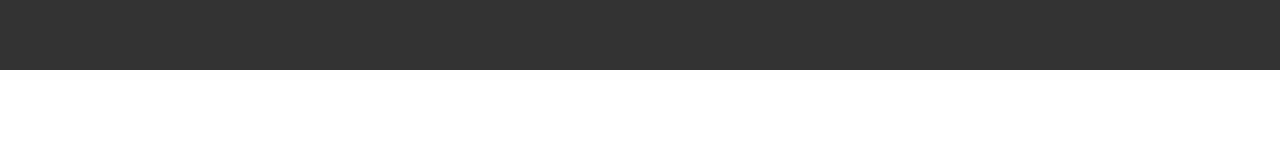
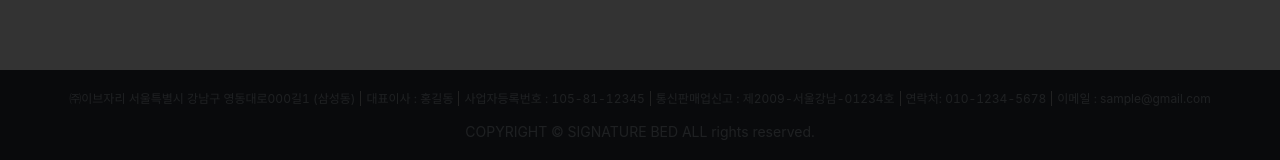
Before and after one commit to Lee-in-hyuk/signature-bed, a React (Create React App) app: page /video in a window 1280 px wide. Shown: the part 3396-3556 px from the top of the page. Before the commit the page ends 3466 px from the top, so only its background shows below. Built offline with nearby package versions, Linux system fonts and the light colour scheme.

Commit message:
footer 작성완료

```diff
--- a/src/App.css
+++ b/src/App.css
@@ -73,3 +73,22 @@ video {
   top: 600px;
   left: 300px;
 }
+#footer {
+  background-color: #2D323D;
+  color: #98a2aa;
+  text-align: center;
+}
+#ft_text {
+  font-size: 12px;
+  padding-top: 20px;
+}
+#ft_text span {
+  padding: 0 5px;
+}
+#ft_text span:not(:last-child){
+  border-right: 1px solid #aaa;
+}
+#ft_copy {
+  font-size: 14px;
+  padding-bottom: 20px;
+}
--- a/src/App.js
+++ b/src/App.js
@@ -3,6 +3,7 @@ import Header from './include/Header';
 import Main from './main/Main';
 import { Routes, Route } from 'react-router-dom';
 import Video from './components/Video';
+import Footer from './include/Footer';
 
 function App() {
   return (
@@ -12,6 +13,7 @@ function App() {
         <Route path='/video' element={<Video/>}/>
       </Routes>
       <Main/>
+      <Footer/>
     </div>
   );
 }
--- a/src/include/Footer.js
+++ b/src/include/Footer.js
@@ -2,8 +2,16 @@ import React from 'react';
 
 function Footer() {
     return (
-        <div>
-
+        <div id='footer'>
+            <p id='ft_text'>
+                <span>㈜이브자리 서울특별시 강남구 영동대로000길1 (삼성동)</span>
+                <span>대표이사 : 홍길동</span>
+                <span>사업자등록번호 : 105-81-12345</span>
+                <span>통신판매업신고 : 제2009-서울강남-01234호</span>
+                <span>연락처: 010-1234-5678</span>
+                <span>이메일 : sample@gmail.com</span>
+            </p>
+            <p id='ft_copy'>COPYRIGHT © SIGNATURE BED ALL rights reserved.</p>
         </div>
     );
 }
```
